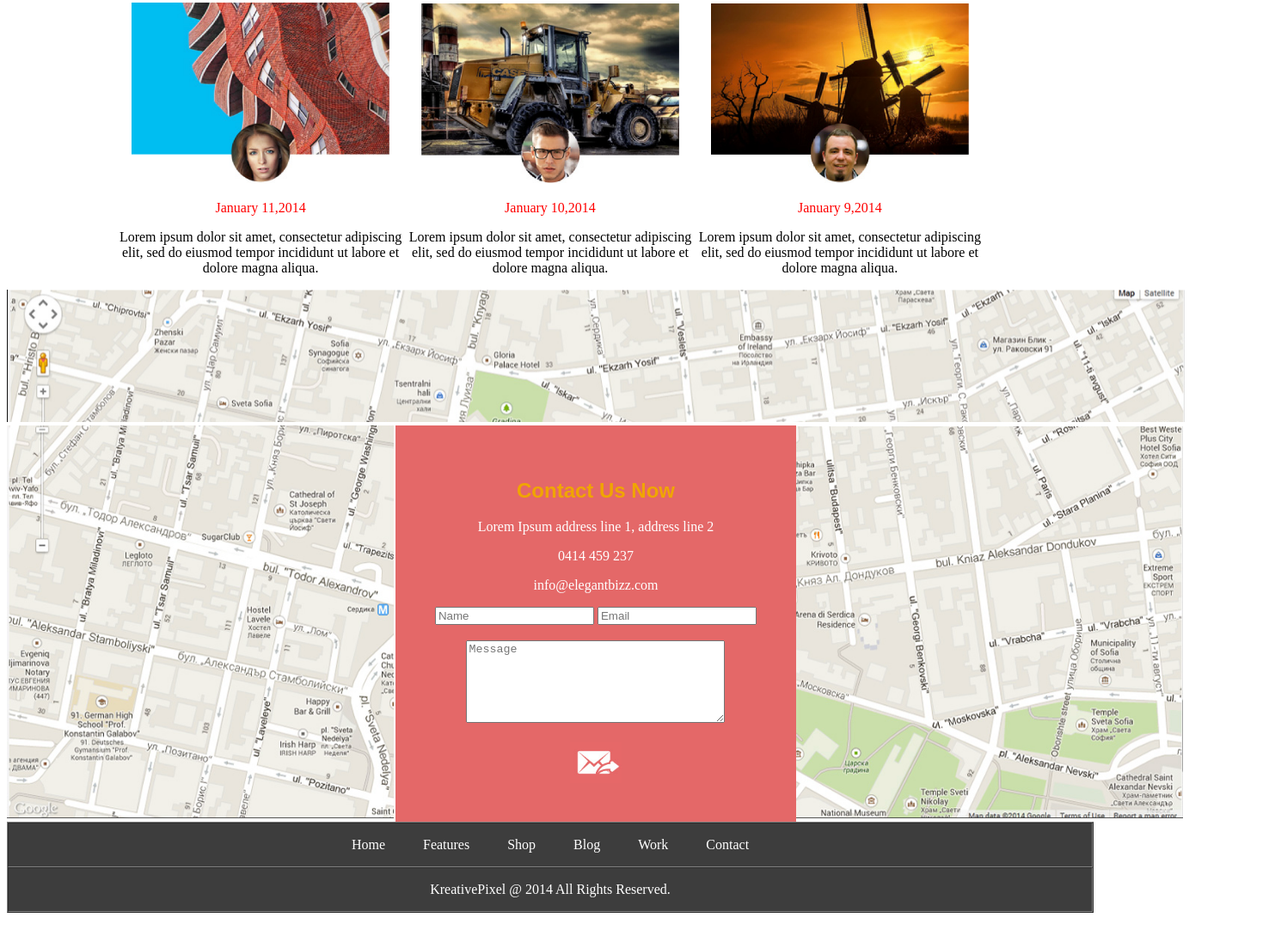
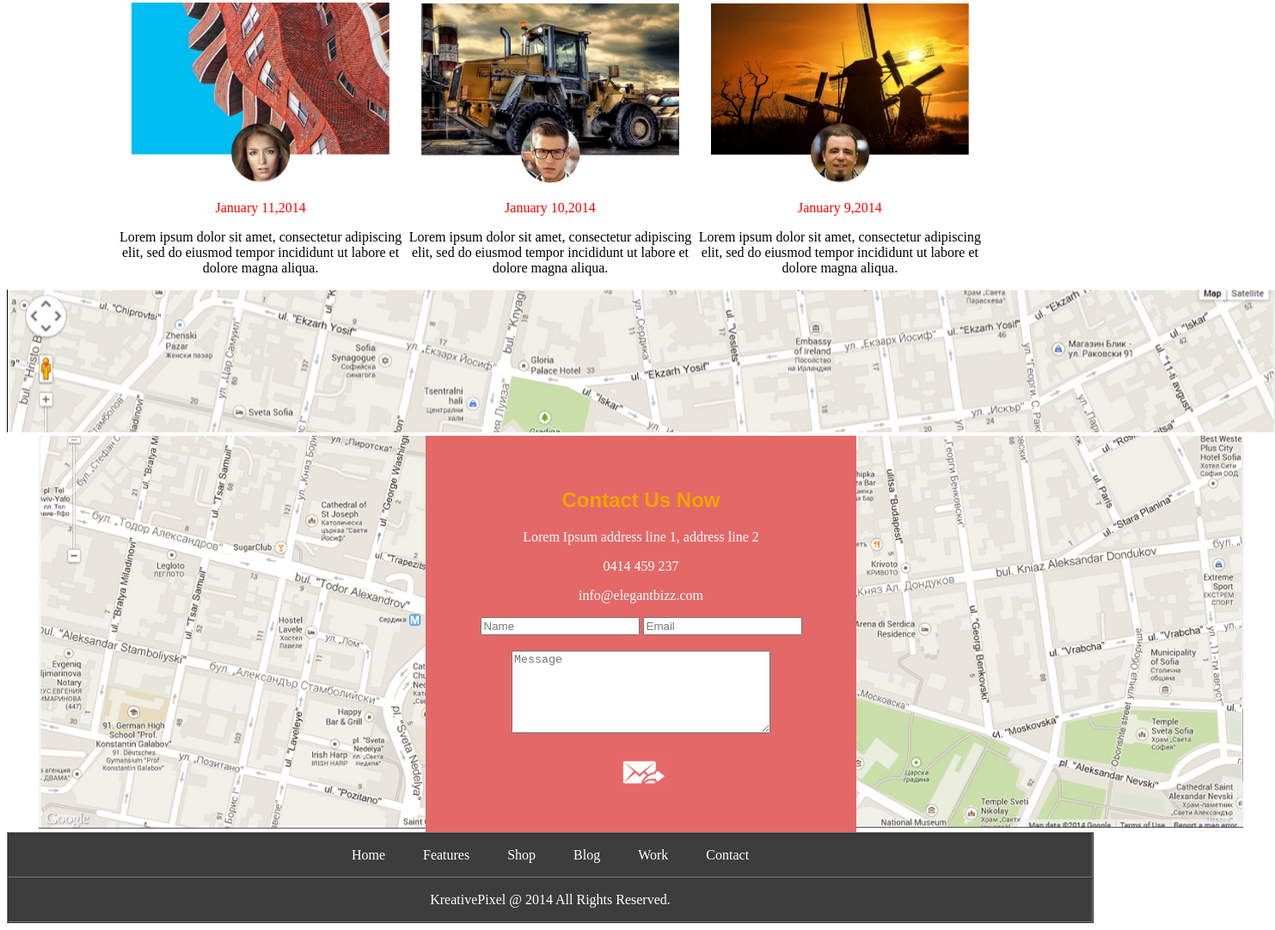
Before and after one commit to jotunheimm/WebDevProj1, a plain HTML site: page index.html in a window 1280 px wide. Shown: the part 1445-2527 px from the top of the page at 86% size, 1483 px wide, since content can reach past the window. Drawn offline with Linux system fonts and the light colour scheme.

Commit message:
Alignment

```diff
--- a/index.html
+++ b/index.html
@@ -170,12 +170,12 @@
 
         <tr>
             <td align="center" colspan="3">
-                <img src="MapHead.png" width="1370">
+                <img src="MapHead.png" width="1475">
             </td>
         </tr>
 
         <tr>
-        <td width="33%">
+        <td width="33%" align="right">
             <img src="left.png" width="450">
         </td>
 
@@ -195,7 +195,7 @@
         </form>
         </td>
 
-        <td width="33%">
+        <td width="33%" align="left">
             <img src="right.png" width="450">
         </td>
 
```
